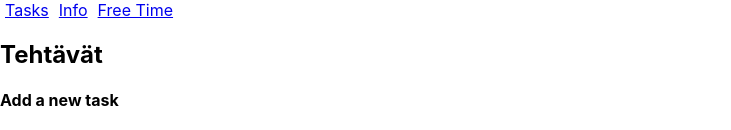
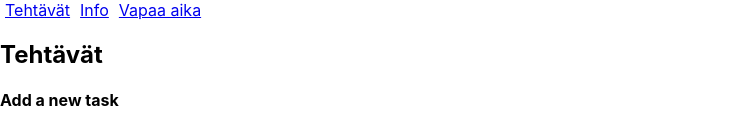
Before and after one commit to tune-ever/react-harjoitustyo-syksy-2022-tamk, a React (Create React App) app: page / in a window 1280 px wide. Shown: the top 130 px of the page, without its empty margins (0-731 px from the left). Built offline with nearby package versions, Linux system fonts and the light colour scheme; data requests are answered from the project's data file.

Commit message:
To finnish.

```diff
--- a/src/App.js
+++ b/src/App.js
@@ -7,19 +7,19 @@ import FreeTime from "./components/FreeTime.js";
 
 function App() {
   const navStyle = {
-    padding: 5
+    padding: 5,
   };
   return (
     <BrowserRouter>
       <nav>
         <Link style={navStyle} to="/">
-          Tasks
+          Tehtävät
         </Link>
         <Link style={navStyle} to="/info">
           Info
         </Link>
         <Link style={navStyle} to="/freeTime">
-          Free Time
+          Vapaa aika
         </Link>
       </nav>
       <Routes>
```
